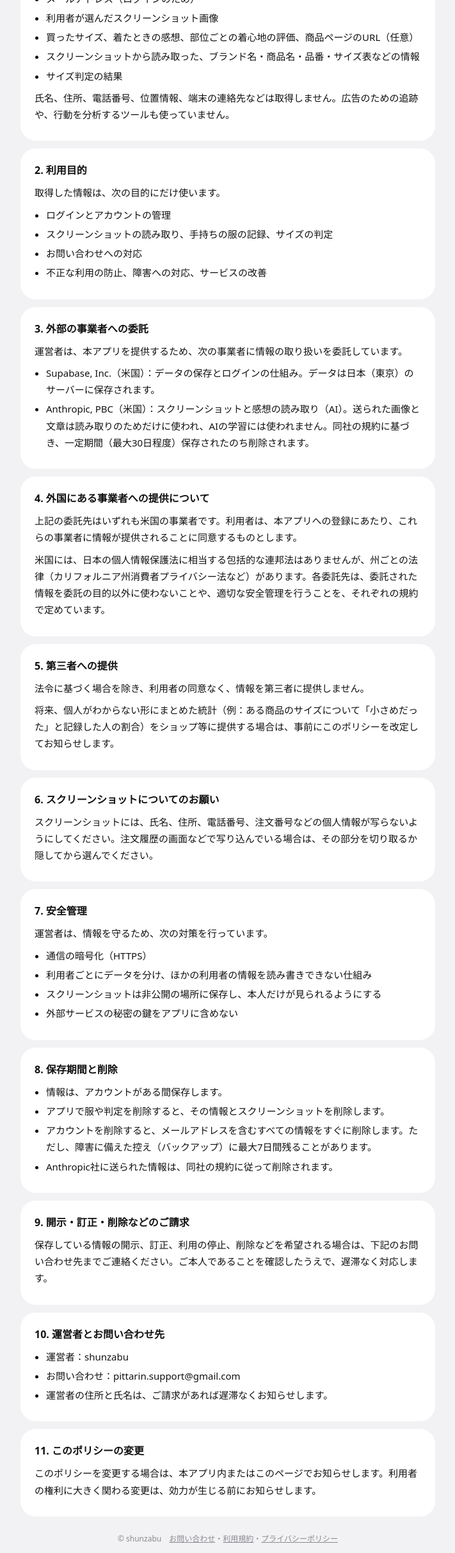
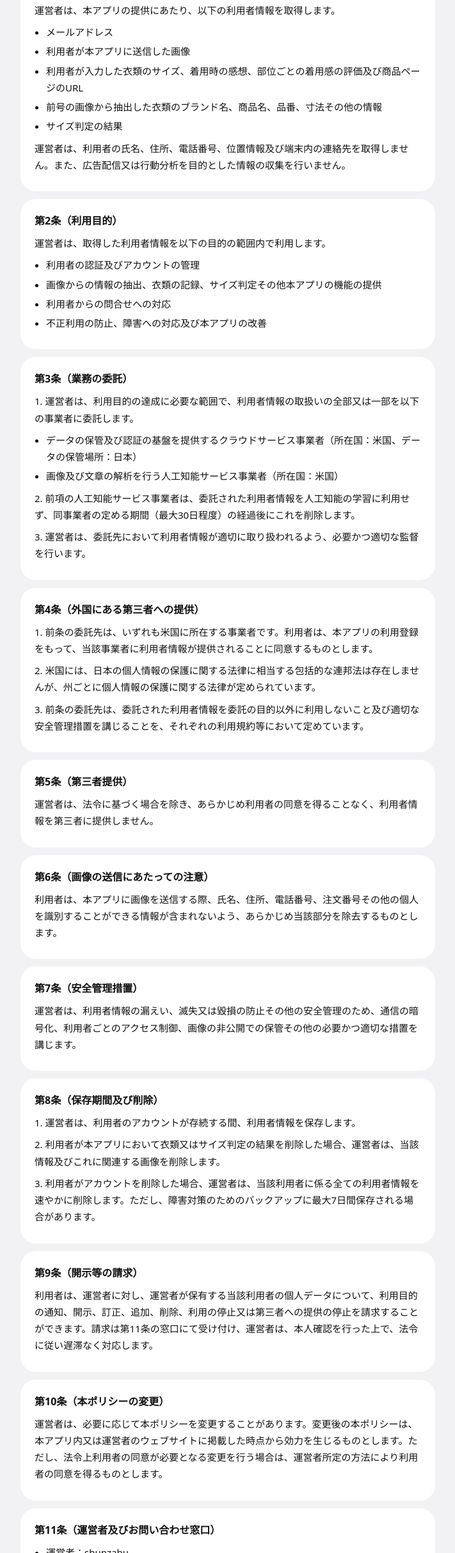
Before and after one commit to shuuuuuun/pittarin-legal, a plain HTML site: page privacy.html in a window 1280 px wide. Shown: the part 372-2800 px from the top of the page at 64% size, without its empty margins (284-995 px from the left). Drawn offline with Linux system fonts and the light colour scheme; a web font is replaced by a local one.

Commit message:
プライバシーポリシーを改定(文体を整え、委託先を役割と国で記載)、紹介料とFAQの一文を削除
Co-Authored-By: Claude Opus 5.5 <noreply@anthropic.com>

```diff
--- a/privacy.html
+++ b/privacy.html
@@ -33,18 +33,18 @@
 <body>
 <main>
 <header><div class="app">ぴったりん</div><h1>プライバシーポリシー</h1></header>
-<section class="card"><p class="updated">2026年11月15日 制定</p><p>shunzabu（以下「運営者」）は、スマートフォンアプリ「ぴったりん」（以下「本アプリ」）における利用者の情報の取り扱いについて、次のとおり定めます。</p></section>
-<section class="card"><h2>1. 取得する情報</h2><p>本アプリは、次の情報を取得します。</p><ul><li>メールアドレス（ログインのため）</li><li>利用者が選んだスクリーンショット画像</li><li>買ったサイズ、着たときの感想、部位ごとの着心地の評価、商品ページのURL（任意）</li><li>スクリーンショットから読み取った、ブランド名・商品名・品番・サイズ表などの情報</li><li>サイズ判定の結果</li></ul><p>氏名、住所、電話番号、位置情報、端末の連絡先などは取得しません。広告のための追跡や、行動を分析するツールも使っていません。</p></section>
-<section class="card"><h2>2. 利用目的</h2><p>取得した情報は、次の目的にだけ使います。</p><ul><li>ログインとアカウントの管理</li><li>スクリーンショットの読み取り、手持ちの服の記録、サイズの判定</li><li>お問い合わせへの対応</li><li>不正な利用の防止、障害への対応、サービスの改善</li></ul></section>
-<section class="card"><h2>3. 外部の事業者への委託</h2><p>運営者は、本アプリを提供するため、次の事業者に情報の取り扱いを委託しています。</p><ul><li>Supabase, Inc.（米国）：データの保存とログインの仕組み。データは日本（東京）のサーバーに保存されます。</li><li>Anthropic, PBC（米国）：スクリーンショットと感想の読み取り（AI）。送られた画像と文章は読み取りのためだけに使われ、AIの学習には使われません。同社の規約に基づき、一定期間（最大30日程度）保存されたのち削除されます。</li></ul></section>
-<section class="card"><h2>4. 外国にある事業者への提供について</h2><p>上記の委託先はいずれも米国の事業者です。利用者は、本アプリへの登録にあたり、これらの事業者に情報が提供されることに同意するものとします。</p><p>米国には、日本の個人情報保護法に相当する包括的な連邦法はありませんが、州ごとの法律（カリフォルニア州消費者プライバシー法など）があります。各委託先は、委託された情報を委託の目的以外に使わないことや、適切な安全管理を行うことを、それぞれの規約で定めています。</p></section>
-<section class="card"><h2>5. 第三者への提供</h2><p>法令に基づく場合を除き、利用者の同意なく、情報を第三者に提供しません。</p><p>将来、個人がわからない形にまとめた統計（例：ある商品のサイズについて「小さめだった」と記録した人の割合）をショップ等に提供する場合は、事前にこのポリシーを改定してお知らせします。</p></section>
-<section class="card"><h2>6. スクリーンショットについてのお願い</h2><p>スクリーンショットには、氏名、住所、電話番号、注文番号などの個人情報が写らないようにしてください。注文履歴の画面などで写り込んでいる場合は、その部分を切り取るか隠してから選んでください。</p></section>
-<section class="card"><h2>7. 安全管理</h2><p>運営者は、情報を守るため、次の対策を行っています。</p><ul><li>通信の暗号化（HTTPS）</li><li>利用者ごとにデータを分け、ほかの利用者の情報を読み書きできない仕組み</li><li>スクリーンショットは非公開の場所に保存し、本人だけが見られるようにする</li><li>外部サービスの秘密の鍵をアプリに含めない</li></ul></section>
-<section class="card"><h2>8. 保存期間と削除</h2><ul><li>情報は、アカウントがある間保存します。</li><li>アプリで服や判定を削除すると、その情報とスクリーンショットを削除します。</li><li>アカウントを削除すると、メールアドレスを含むすべての情報をすぐに削除します。ただし、障害に備えた控え（バックアップ）に最大7日間残ることがあります。</li><li>Anthropic社に送られた情報は、同社の規約に従って削除されます。</li></ul></section>
-<section class="card"><h2>9. 開示・訂正・削除などのご請求</h2><p>保存している情報の開示、訂正、利用の停止、削除などを希望される場合は、下記のお問い合わせ先までご連絡ください。ご本人であることを確認したうえで、遅滞なく対応します。</p></section>
-<section class="card"><h2>10. 運営者とお問い合わせ先</h2><ul><li>運営者：shunzabu</li><li>お問い合わせ：pittarin.support@gmail.com</li><li>運営者の住所と氏名は、ご請求があれば遅滞なくお知らせします。</li></ul></section>
-<section class="card"><h2>11. このポリシーの変更</h2><p>このポリシーを変更する場合は、本アプリ内またはこのページでお知らせします。利用者の権利に大きく関わる変更は、効力が生じる前にお知らせします。</p></section>
+<section class="card"><p class="updated">2026年11月16日 制定</p><p>shunzabu（以下「運営者」といいます。）は、運営者が提供するスマートフォン向けアプリケーション「ぴったりん」（以下「本アプリ」といいます。）における利用者の情報（以下「利用者情報」といいます。）の取扱いについて、以下のとおりプライバシーポリシー（以下「本ポリシー」といいます。）を定めます。</p></section>
+<section class="card"><h2>第1条（取得する利用者情報）</h2><p>運営者は、本アプリの提供にあたり、以下の利用者情報を取得します。</p><ul><li>メールアドレス</li><li>利用者が本アプリに送信した画像</li><li>利用者が入力した衣類のサイズ、着用時の感想、部位ごとの着用感の評価及び商品ページのURL</li><li>前号の画像から抽出した衣類のブランド名、商品名、品番、寸法その他の情報</li><li>サイズ判定の結果</li></ul><p>運営者は、利用者の氏名、住所、電話番号、位置情報及び端末内の連絡先を取得しません。また、広告配信又は行動分析を目的とした情報の収集を行いません。</p></section>
+<section class="card"><h2>第2条（利用目的）</h2><p>運営者は、取得した利用者情報を以下の目的の範囲内で利用します。</p><ul><li>利用者の認証及びアカウントの管理</li><li>画像からの情報の抽出、衣類の記録、サイズ判定その他本アプリの機能の提供</li><li>利用者からの問合せへの対応</li><li>不正利用の防止、障害への対応及び本アプリの改善</li></ul></section>
+<section class="card"><h2>第3条（業務の委託）</h2><p>1. 運営者は、利用目的の達成に必要な範囲で、利用者情報の取扱いの全部又は一部を以下の事業者に委託します。</p><ul><li>データの保管及び認証の基盤を提供するクラウドサービス事業者（所在国：米国、データの保管場所：日本）</li><li>画像及び文章の解析を行う人工知能サービス事業者（所在国：米国）</li></ul><p>2. 前項の人工知能サービス事業者は、委託された利用者情報を人工知能の学習に利用せず、同事業者の定める期間（最大30日程度）の経過後にこれを削除します。</p><p>3. 運営者は、委託先において利用者情報が適切に取り扱われるよう、必要かつ適切な監督を行います。</p></section>
+<section class="card"><h2>第4条（外国にある第三者への提供）</h2><p>1. 前条の委託先は、いずれも米国に所在する事業者です。利用者は、本アプリの利用登録をもって、当該事業者に利用者情報が提供されることに同意するものとします。</p><p>2. 米国には、日本の個人情報の保護に関する法律に相当する包括的な連邦法は存在しませんが、州ごとに個人情報の保護に関する法律が定められています。</p><p>3. 前条の委託先は、委託された利用者情報を委託の目的以外に利用しないこと及び適切な安全管理措置を講じることを、それぞれの利用規約等において定めています。</p></section>
+<section class="card"><h2>第5条（第三者提供）</h2><p>運営者は、法令に基づく場合を除き、あらかじめ利用者の同意を得ることなく、利用者情報を第三者に提供しません。</p></section>
+<section class="card"><h2>第6条（画像の送信にあたっての注意）</h2><p>利用者は、本アプリに画像を送信する際、氏名、住所、電話番号、注文番号その他の個人を識別することができる情報が含まれないよう、あらかじめ当該部分を除去するものとします。</p></section>
+<section class="card"><h2>第7条（安全管理措置）</h2><p>運営者は、利用者情報の漏えい、滅失又は毀損の防止その他の安全管理のため、通信の暗号化、利用者ごとのアクセス制御、画像の非公開での保管その他の必要かつ適切な措置を講じます。</p></section>
+<section class="card"><h2>第8条（保存期間及び削除）</h2><p>1. 運営者は、利用者のアカウントが存続する間、利用者情報を保存します。</p><p>2. 利用者が本アプリにおいて衣類又はサイズ判定の結果を削除した場合、運営者は、当該情報及びこれに関連する画像を削除します。</p><p>3. 利用者がアカウントを削除した場合、運営者は、当該利用者に係る全ての利用者情報を速やかに削除します。ただし、障害対策のためのバックアップに最大7日間保存される場合があります。</p></section>
+<section class="card"><h2>第9条（開示等の請求）</h2><p>利用者は、運営者に対し、運営者が保有する当該利用者の個人データについて、利用目的の通知、開示、訂正、追加、削除、利用の停止又は第三者への提供の停止を請求することができます。請求は第11条の窓口にて受け付け、運営者は、本人確認を行った上で、法令に従い遅滞なく対応します。</p></section>
+<section class="card"><h2>第10条（本ポリシーの変更）</h2><p>運営者は、必要に応じて本ポリシーを変更することがあります。変更後の本ポリシーは、本アプリ内又は運営者のウェブサイトに掲載した時点から効力を生じるものとします。ただし、法令上利用者の同意が必要となる変更を行う場合は、運営者所定の方法により利用者の同意を得るものとします。</p></section>
+<section class="card"><h2>第11条（運営者及びお問い合わせ窓口）</h2><ul><li>運営者：shunzabu</li><li>お問い合わせ窓口：pittarin.support@gmail.com</li><li>運営者の住所及び氏名は、請求に応じて遅滞なく通知します。</li></ul></section>
 <footer>© shunzabu　<a href="./support.html">お問い合わせ</a>・<a href="./terms.html">利用規約</a>・<a href="./privacy.html">プライバシーポリシー</a></footer>
 </main>
 </body>
```
Also changed, not shown: support.html (+1 -1 lines), terms.html (+2 -2 lines).
